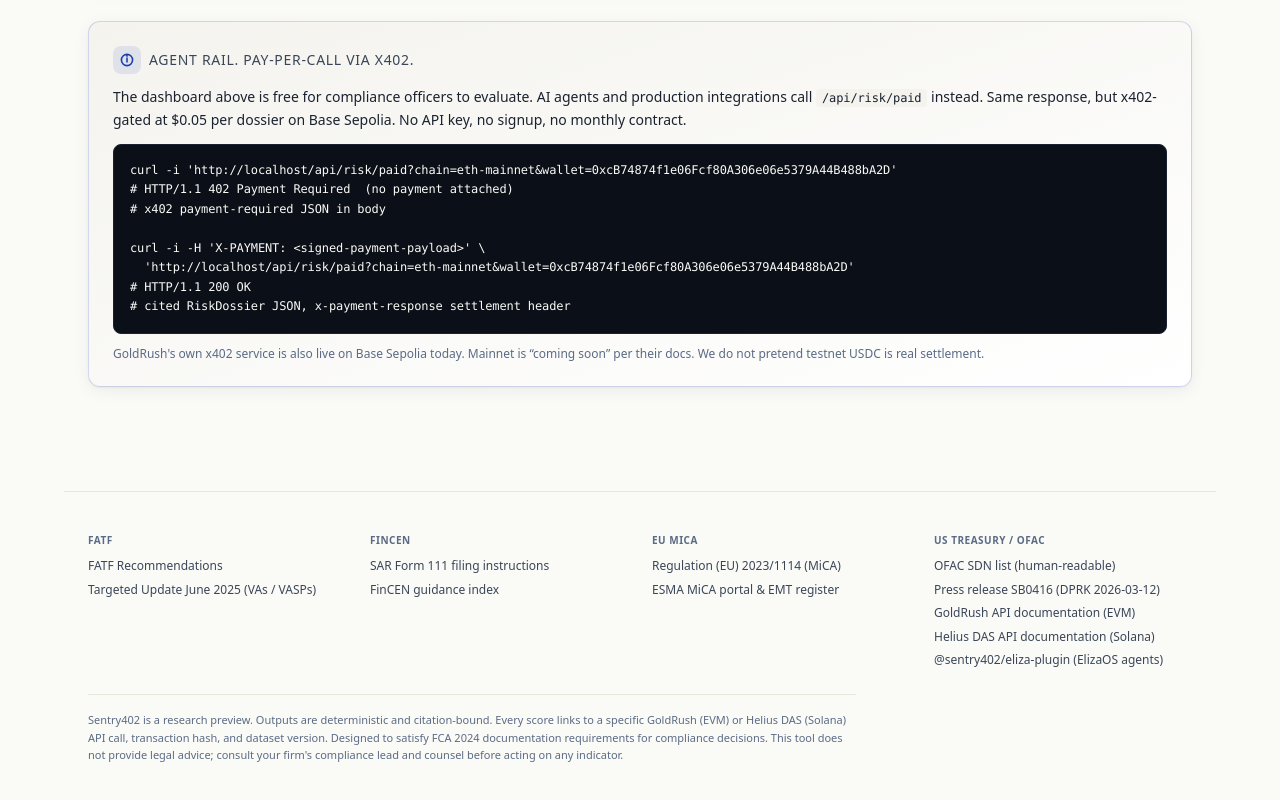
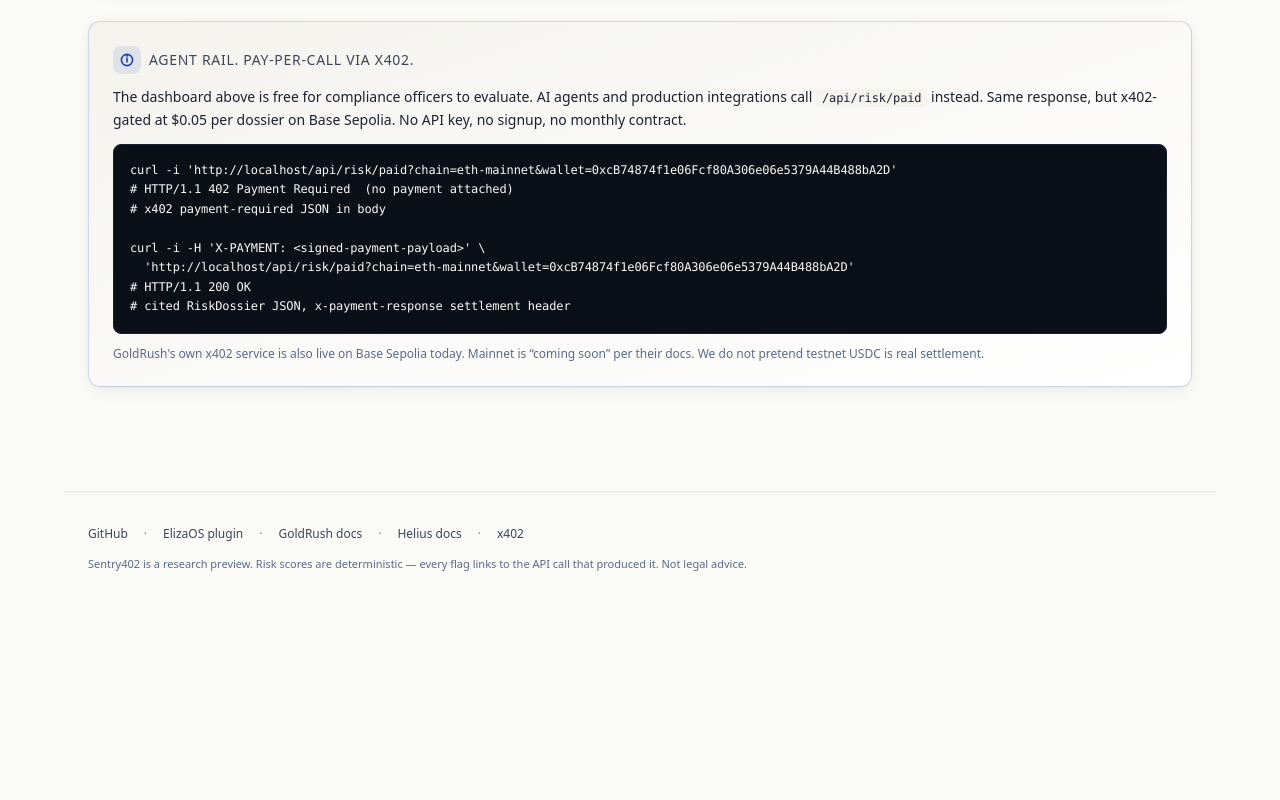
Before and after one commit to vallhalorz/sentry402, a Next.js app: page / in a window 1280 px wide. Shown: the part 1225-2025 px from the top of the page. After the commit the page ends 1830 px from the top, so only its background shows below. Built offline with nearby package versions, Linux system fonts and the light colour scheme.

Commit message:
Copy: rewrite CDP callout for normal-person voice; minimal footer (drop reg-link grid + tighten disclaimer)

```diff
--- a/app/layout.tsx
+++ b/app/layout.tsx
@@ -92,153 +92,56 @@ export default function RootLayout({
           </div>
         </header>
         <main className="mx-auto max-w-6xl px-6 py-10">{children}</main>
-        <footer className="mx-auto max-w-6xl px-6 py-10 text-xs text-ink-500 border-t border-paper-200 mt-16 leading-relaxed space-y-6">
-          <div className="grid sm:grid-cols-2 lg:grid-cols-4 gap-6">
-            <div>
-              <h3 className="text-[10px] uppercase tracking-wider text-ink-400 font-semibold mb-2">
-                FATF
-              </h3>
-              <ul className="space-y-1">
-                <li>
+        <footer className="mx-auto max-w-6xl px-6 py-8 text-xs text-ink-500 border-t border-paper-200 mt-16 leading-relaxed">
+          <div className="flex flex-wrap items-center gap-x-4 gap-y-2 mb-3">
             <a
-                    href="https://www.fatf-gafi.org/en/publications/Fatfrecommendations/Fatf-recommendations.html"
+              href="https://github.com/vallhalorz/sentry402"
               target="_blank"
               rel="noreferrer"
               className="hover:text-ink-900 transition"
             >
-                    FATF Recommendations
+              GitHub
             </a>
-                </li>
-                <li>
+            <span className="text-ink-300">·</span>
             <a
-                    href="https://www.fatf-gafi.org/en/publications/Fatfrecommendations/Targeted-update-virtual-assets-vasps-2025.html"
+              href="https://github.com/vallhalorz/sentry402/tree/main/eliza-plugin"
               target="_blank"
               rel="noreferrer"
               className="hover:text-ink-900 transition"
             >
-                    Targeted Update June 2025 (VAs / VASPs)
+              ElizaOS plugin
             </a>
-                </li>
-              </ul>
-            </div>
-            <div>
-              <h3 className="text-[10px] uppercase tracking-wider text-ink-400 font-semibold mb-2">
-                FinCEN
-              </h3>
-              <ul className="space-y-1">
-                <li>
-                  <a
-                    href="https://www.fincen.gov/sites/default/files/shared/FinCEN_SAR_ElectronicFilingInstructions-Stand_Alone_doc.pdf"
-                    target="_blank"
-                    rel="noreferrer"
-                    className="hover:text-ink-900 transition"
-                  >
-                    SAR Form 111 filing instructions
-                  </a>
-                </li>
-                <li>
-                  <a
-                    href="https://www.fincen.gov/resources/statutes-regulations/guidance"
-                    target="_blank"
-                    rel="noreferrer"
-                    className="hover:text-ink-900 transition"
-                  >
-                    FinCEN guidance index
-                  </a>
-                </li>
-              </ul>
-            </div>
-            <div>
-              <h3 className="text-[10px] uppercase tracking-wider text-ink-400 font-semibold mb-2">
-                EU MiCA
-              </h3>
-              <ul className="space-y-1">
-                <li>
-                  <a
-                    href="https://eur-lex.europa.eu/legal-content/EN/TXT/?uri=CELEX:32023R1114"
-                    target="_blank"
-                    rel="noreferrer"
-                    className="hover:text-ink-900 transition"
-                  >
-                    Regulation (EU) 2023/1114 (MiCA)
-                  </a>
-                </li>
-                <li>
-                  <a
-                    href="https://www.esma.europa.eu/policy-activities/digital-finance-and-innovation/markets-crypto-assets-mica"
-                    target="_blank"
-                    rel="noreferrer"
-                    className="hover:text-ink-900 transition"
-                  >
-                    ESMA MiCA portal &amp; EMT register
-                  </a>
-                </li>
-              </ul>
-            </div>
-            <div>
-              <h3 className="text-[10px] uppercase tracking-wider text-ink-400 font-semibold mb-2">
-                US Treasury / OFAC
-              </h3>
-              <ul className="space-y-1">
-                <li>
-                  <a
-                    href="https://ofac.treasury.gov/specially-designated-nationals-and-blocked-persons-list-sdn-human-readable-lists"
-                    target="_blank"
-                    rel="noreferrer"
-                    className="hover:text-ink-900 transition"
-                  >
-                    OFAC SDN list (human-readable)
-                  </a>
-                </li>
-                <li>
-                  <a
-                    href="https://home.treasury.gov/news/press-releases/sb0416"
-                    target="_blank"
-                    rel="noreferrer"
-                    className="hover:text-ink-900 transition"
-                  >
-                    Press release SB0416 (DPRK 2026-03-12)
-                  </a>
-                </li>
-                <li>
+            <span className="text-ink-300">·</span>
             <a
               href="https://goldrush.dev/docs"
               target="_blank"
               rel="noreferrer"
               className="hover:text-ink-900 transition"
             >
-                    GoldRush API documentation (EVM)
+              GoldRush docs
             </a>
-                </li>
-                <li>
+            <span className="text-ink-300">·</span>
             <a
               href="https://docs.helius.dev/"
               target="_blank"
               rel="noreferrer"
               className="hover:text-ink-900 transition"
             >
-                    Helius DAS API documentation (Solana)
+              Helius docs
             </a>
-                </li>
-                <li>
+            <span className="text-ink-300">·</span>
             <a
-                    href="https://github.com/vallhalorz/sentry402/tree/main/eliza-plugin"
+              href="https://x402.org"
               target="_blank"
               rel="noreferrer"
               className="hover:text-ink-900 transition"
             >
-                    @sentry402/eliza-plugin (ElizaOS agents)
+              x402
             </a>
-                </li>
-              </ul>
           </div>
-          </div>
-          <p className="text-[11px] text-ink-400 max-w-3xl pt-4 border-t border-paper-200">
-            Sentry402 is a research preview. Outputs are deterministic and citation-bound. Every
-            score links to a specific GoldRush (EVM) or Helius DAS (Solana) API call, transaction
-            hash, and dataset version. Designed to satisfy FCA 2024 documentation requirements for
-            compliance decisions. This tool does not provide legal advice; consult your firm&apos;s
-            compliance lead and counsel before acting on any indicator.
+          <p className="text-[11px] text-ink-400 max-w-2xl">
+            Sentry402 is a research preview. Risk scores are deterministic — every flag links to
+            the API call that produced it. Not legal advice.
           </p>
         </footer>
       </body>
--- a/app/page.tsx
+++ b/app/page.tsx
@@ -2140,16 +2140,13 @@ async function safeTransfer(to, usd) {
       {/* Why not the CDP Facilitator */}
       <section className="rounded-xl border border-paper-200 border-l-4 border-l-brand bg-paper-100 p-5 shadow-card">
         <h3 className="text-sm uppercase tracking-wider text-ink-500 font-medium mb-2">
-          Why not just the CDP Facilitator?
+          What about Coinbase&apos;s free check?
         </h3>
         <p className="text-sm text-ink-700 leading-relaxed">
-          Coinbase&apos;s CDP Facilitator blocks active OFAC SDN at the rails layer, for free.
-          Sentry402 Firewall sits one layer up: multi-jurisdiction list coverage (FATF +
-          OpenSanctions roadmap + issuer freeze events), 2-hop materially-gated
-          counterparty exposure, and a citation-bound reasoning artifact a compliance
-          officer can attach to a SAR exhibit. We catch the wallet that <em>funded</em>{" "}
-          the SDN address — not just the SDN address itself. We do not replace the
-          facilitator; we sit beside it.
+          Coinbase blocks the obvious sanctioned wallets at checkout, for free. Sentry402
+          catches the harder cases — wallets that <em>funded</em> a sanctioned address,
+          wallets on EU/UK lists Coinbase doesn&apos;t track, wallets just drained by phishing.
+          We don&apos;t replace it; we sit beside it.
         </p>
       </section>
     </div>
```
Lines whose indentation alone changed are shown as unchanged.
